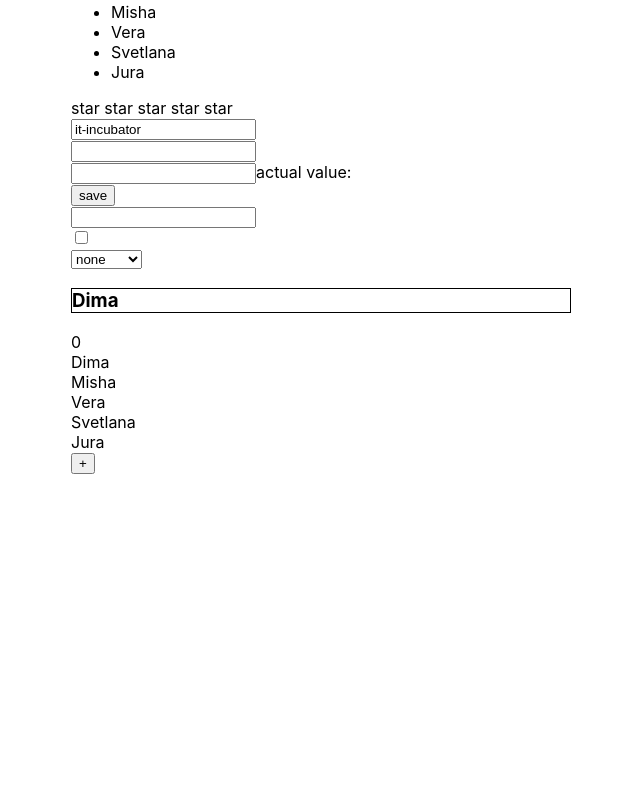
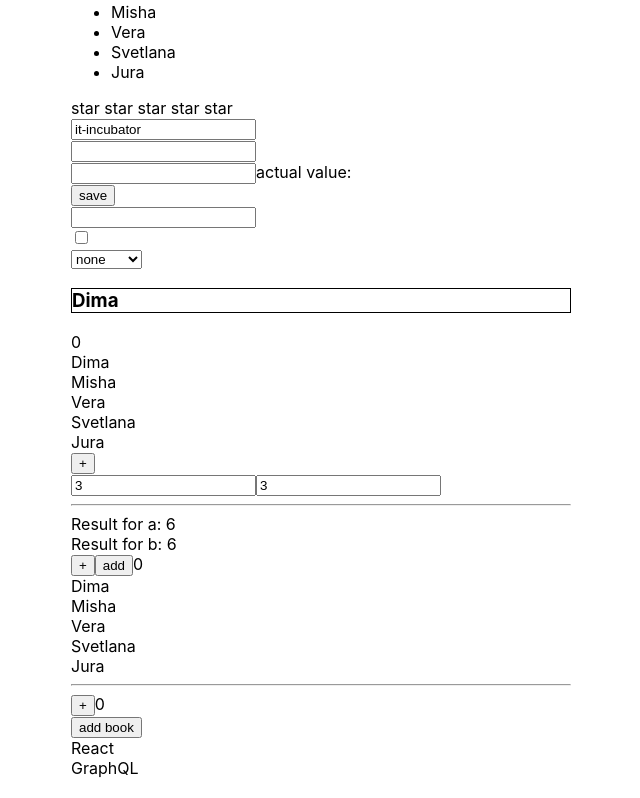
Before and after one commit to zanzipanziby/React-kabzda-kak-podrobno, a React (Create React App) app: page / in a window 1280 px wide. Shown: the part 406-1204 px from the top of the page, without its empty margins (319-959 px from the left). Before the commit the page ends 900 px from the top, so only its background shows below. Built offline with nearby package versions, Linux system fonts and the light colour scheme.

Commit message:
useCallback

```diff
--- a/src/App.tsx
+++ b/src/App.tsx
@@ -1,4 +1,4 @@
-import React, {useState} from 'react';
+import React, {useEffect, useState} from 'react';
 import './App.css';
 import {Accordion} from "./components/Accordion/Accordion";
 import {UncontroledRating} from "./components/UncontroledRating/UncontroledRating";
@@ -15,7 +15,10 @@ import {
     UnControlledInputTrackValue
 } from "./components/Input/Input";
 import {Select} from "./components/Select/Select";
-import {NewMessagesCounter, Users} from "./ReactMemo";
+import {NewMessagesCounter, Users} from "./components/ReactMemo/ReactMemo";
+import {Factorial} from "./components/UseMemo/UseMemo1";
+import {HelpForReactMemo} from "./components/UseMemo/UseMemo2";
+import {LikeUseCallback} from "./components/UseCallback/UseCallback";
 
 function App() {
 
@@ -25,12 +28,11 @@ function App() {
     const [valueSelect, setValueSelect] = useState("1")
 
 
-
-
     //ReactMemo
 
-    const [counter,setCounter] = useState(0)
-    const [users,setUsers] = useState(["Dima","Misha","Vera","Svetlana","Jura"])
+    const [counter, setCounter] = useState(0)
+    const [users, setUsers] = useState(["Dima", "Misha", "Vera", "Svetlana", "Jura"])
+
     return (
         <div className="App">
             <AppTitle title="AppTitle"/>
@@ -95,13 +97,24 @@ function App() {
                 }/>
 
 
-            {/*----ReactMemo----*/}
+            {/*---- ReactMemo ----*/}
 
 
             <NewMessagesCounter count={counter}/>
             <Users users={users}/>
-            <button onClick={()=> {setCounter(counter + 1)}}>+</button>
+            <button onClick={() => {
+                setCounter(counter + 1)
+            }}>+
+            </button>
 
+
+            {/*------ useMemo -----*/}
+
+            <Factorial/>
+
+            <HelpForReactMemo/>
+            <hr/>
+            <LikeUseCallback/>
         </div>
     );
 }
--- /dev/null
+++ b/src/components/UseCallback/UseCallback.tsx
@@ -0,0 +1,49 @@
+import React, {useCallback, useMemo, useState} from "react";
+
+type BooksSecretPropsType = {
+    books: Array<string>
+    addBook: () => void
+}
+export const BooksSecret = (props: BooksSecretPropsType) => {
+    console.log('BooksSecret')
+    return (
+        <div>
+            <button onClick={props.addBook}>add book</button>
+            {props.books.map((book, i) => {
+                return (
+                        <div key={i}>{book}</div>
+                )
+            })}
+        </div>
+    )
+
+}
+export const Books = React.memo(BooksSecret)
+
+
+export const LikeUseCallback = () => {
+    console.log('LikeUseCallback')
+
+    const [counter, setCounter] = useState(0)
+    const [books, setBooks] = useState(["React", "JS", "CSS", "HTML", "GraphQL"])
+
+    const newArray = useMemo(() => {
+        return books.filter(book => book.toLowerCase().indexOf('a') > -1)
+    }, [books])
+
+    const addBook = () => setBooks([...books, 'Angular'])
+    const memoizedAddBook = useMemo(()=> addBook,[books])//
+    const memoizedAddBook2 = useCallback(addBook,[books]) // useCallback принимает функцию которую нужно запомнить
+
+    return (
+        <div>
+            <button onClick={() => {
+                setCounter(counter + 1)
+            }}>+
+            </button>
+
+            {counter}
+            <Books books={newArray} addBook = {memoizedAddBook}/>
+        </div>
+    )
+}
--- /dev/null
+++ b/src/components/UseMemo/UseMemo1.tsx
@@ -0,0 +1,40 @@
+import React, {useMemo, useState} from 'react';
+
+export const Factorial = () => {
+    const [a,setA] = useState<number>(3)
+    const [b, setB] = useState<number>(3)
+
+    let resultA = 1
+    let resultB = 1
+
+
+    resultA = useMemo(()=>{
+        let tempResultA = 1
+        for(let i = 1; i <= a; i++){
+            let fake = 0;
+            while(fake < 1000000){
+                fake++
+                const fakeValue = Math.random()
+            }
+            tempResultA *= i
+        }
+        return tempResultA
+    },[a])
+
+
+
+    for(let i = 1; i <= b; i++){
+
+        resultB *= i
+    }
+
+    return (
+        <div>
+            <input type="text" value={a} onChange={(e)=>{setA(Number(e.currentTarget.value))}}/>
+            <input type="text" value={b} onChange={(e)=>{setB(+e.currentTarget.value)}}/>
+            <hr/>
+            <div>Result for a: {resultA}</div>
+            <div>Result for b: {resultB}</div>
+        </div>
+    );
+};
--- /dev/null
+++ b/src/components/UseMemo/UseMemo2.tsx
@@ -0,0 +1,41 @@
+import React, {useMemo, useState} from "react";
+
+
+export const UsersSecret = (props: { users: Array<string> }) => {
+    return (
+        <div>
+            {props.users.map((u, i) => {
+                return (
+                    <div key={i}>{u}</div>
+                )
+            })}
+        </div>
+    )
+
+}
+export const Users = React.memo(UsersSecret)
+
+
+export const HelpForReactMemo = () => {
+
+    const [counter, setCounter] = useState(0)
+    const [users, setUsers] = useState(["Dima", "Misha", "Vera", "Svetlana", "Jura"])
+
+
+    const newArray = useMemo(() => {
+        return users.filter(u => u.toLowerCase().indexOf('a') > -1)
+    }, [users])
+
+    const addUser = () => setUsers([...users, 'babaika'])
+    return (
+        <div>
+            <button onClick={() => {
+                setCounter(counter + 1)
+            }}>+
+            </button>
+            <button onClick={addUser}>add</button>
+            {counter}
+            <Users users={newArray}/>
+        </div>
+    )
+}
```
Also changed, not shown: src/components/ReactMemo/ReactMemo.tsx (renamed from src/ReactMemo.tsx).
